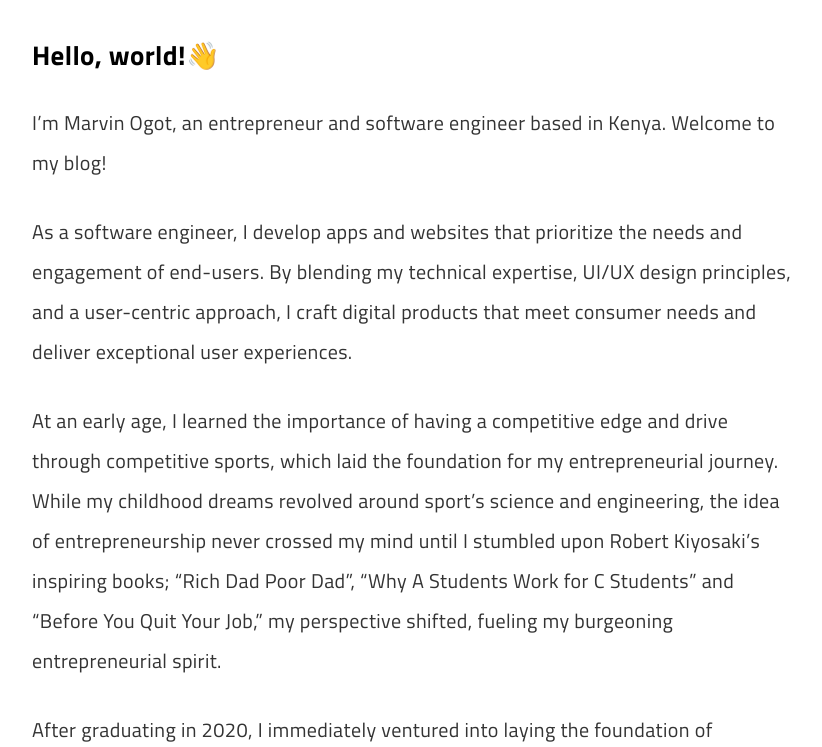
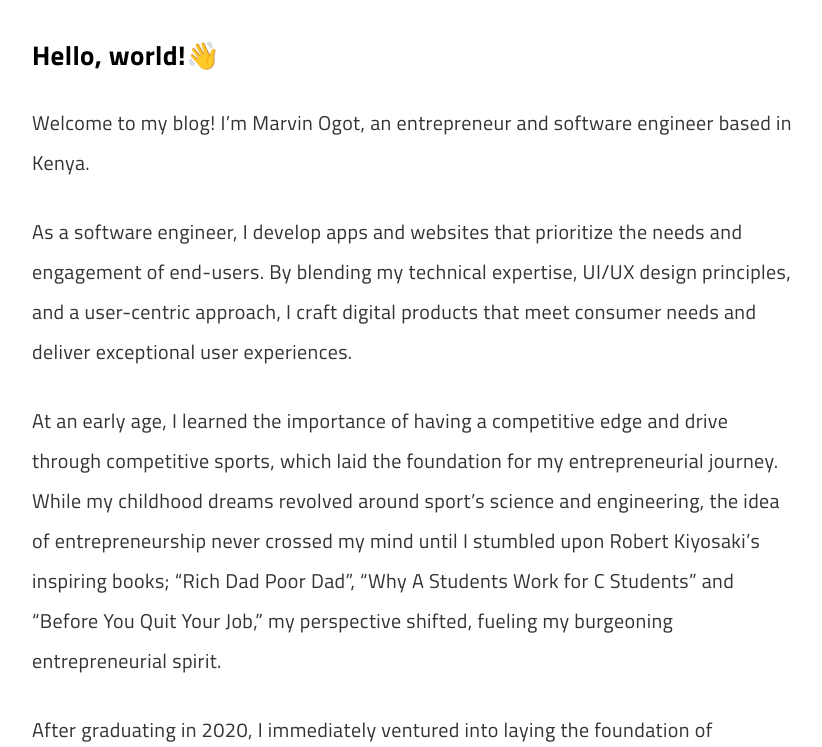
Before and after one commit to marv0/marv0.github.io, a Jekyll site: the page built from pages/about.md, in a window 1280 px wide and 900 px high, scrolled down 330 px, cut to the strip 153-900 px from the top of the window. Shown: the whole strip, without its empty margins (228-1050 px from the left). Built offline with Jekyll 4.4.1, drawn with Linux system fonts in a browser that asks for light colours; a script that is not in the unit is left out.

```diff
--- a/pages/about.md
+++ b/pages/about.md
@@ -10,7 +10,7 @@ permalink: /about/
 
 ### Hello, world!👋
 
-I’m Marvin Ogot, an entrepreneur and software engineer based in Kenya. Welcome to my blog!
+Welcome to my blog! I’m Marvin Ogot, an entrepreneur and software engineer based in Kenya.
 
 As a software engineer, I develop apps and websites that prioritize the needs and engagement of end-users. By blending my technical expertise, UI/UX design principles, and a user-centric approach, I craft digital products that meet consumer needs and deliver exceptional user experiences.
 
```
